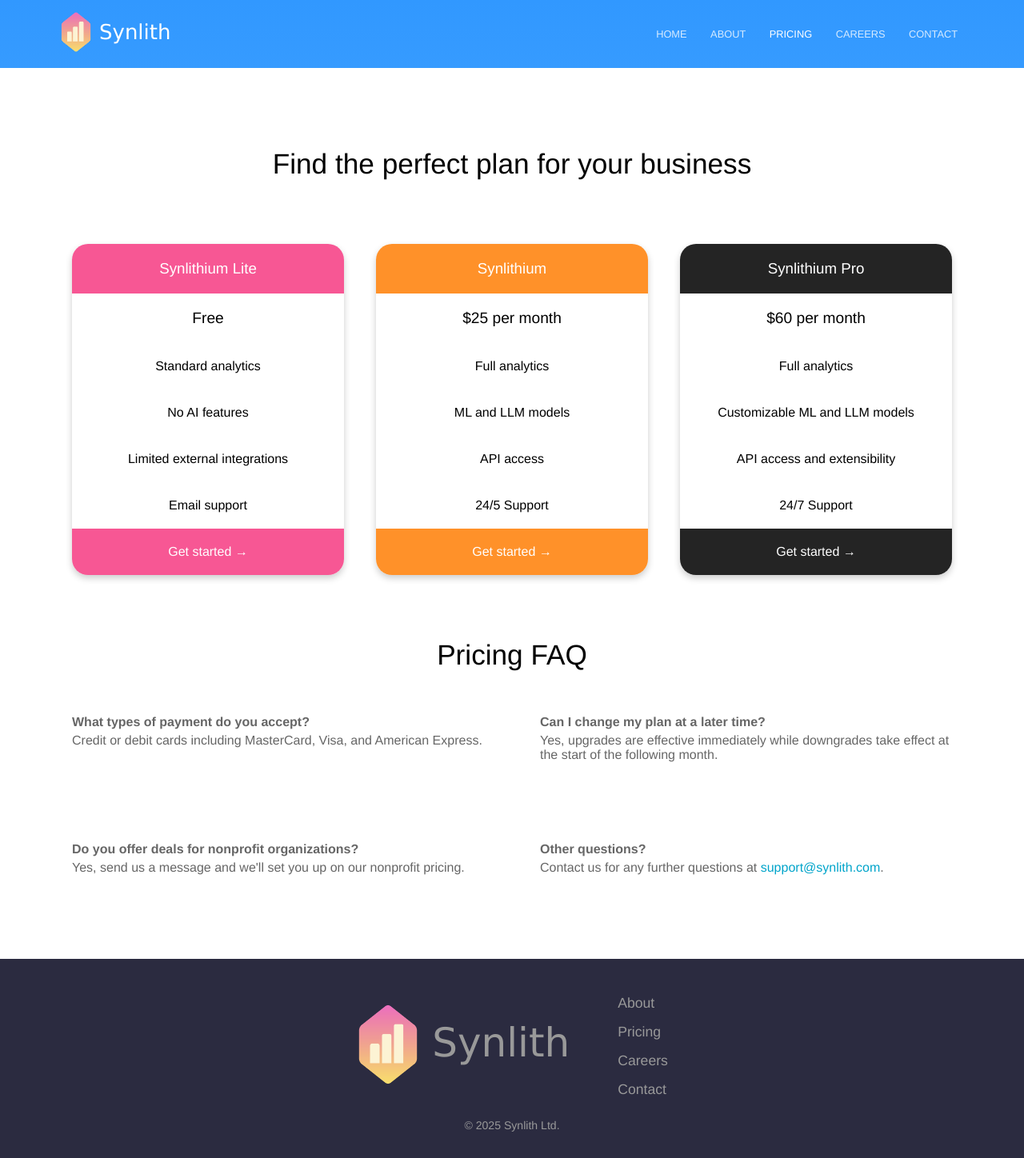
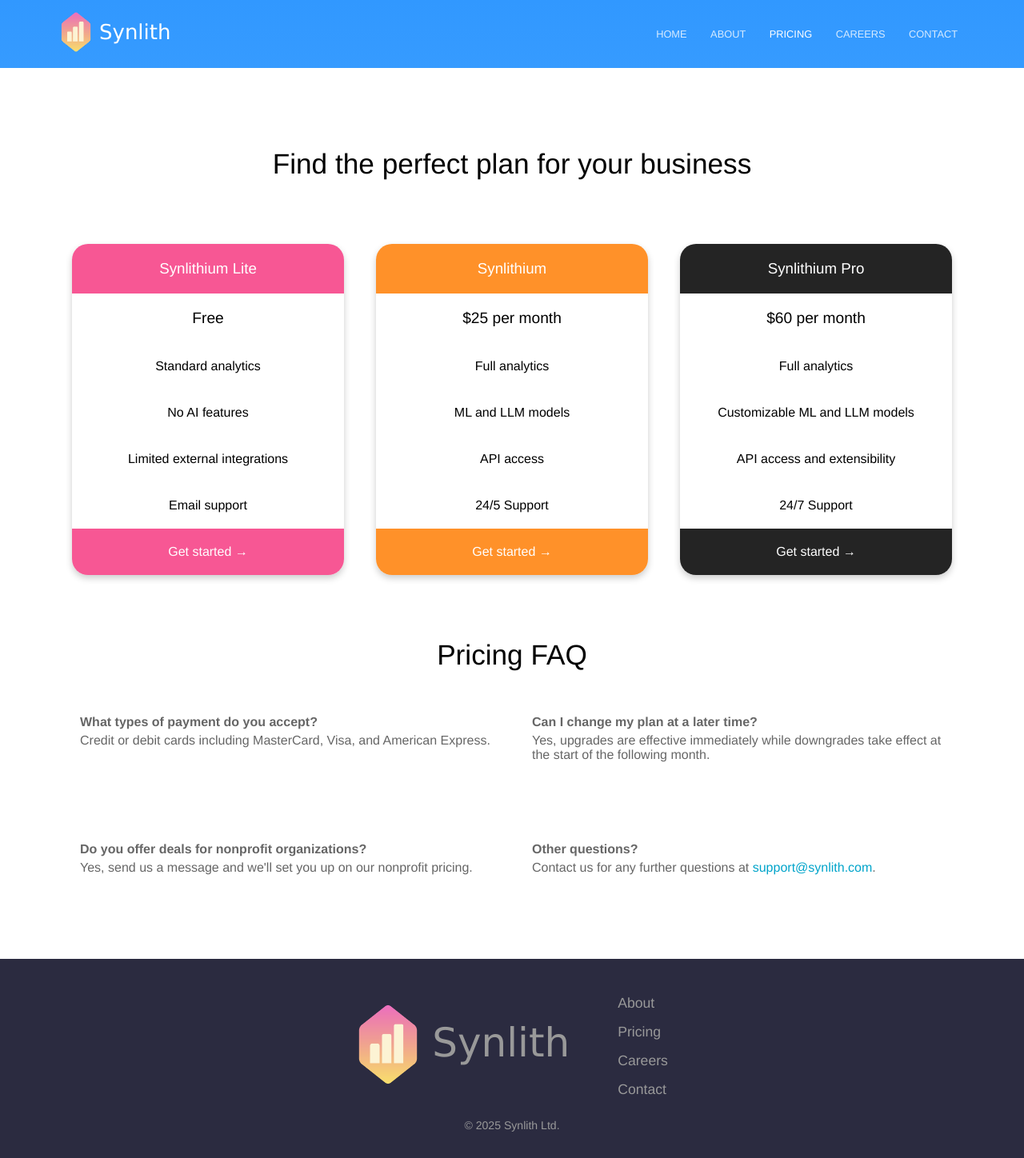
Before and after one commit to derpyjim/PRSyn, a Jekyll site: the page built from pricing.html, in a window 1280 px wide. Shown: the whole page at 80% size. Built offline with Jekyll 4.4.1, drawn with Linux system fonts in a browser that asks for light colours.

Commit message:
Update pricing.scss

```diff
--- a/_sass/pricing.scss
+++ b/_sass/pricing.scss
@@ -50,7 +50,7 @@
 	display: grid;
     	grid-template-columns: 1fr 1fr;
     	gap: 50px;
-    	margin: 0 0px 0 20px;
+    	margin: 0 30px 0 30px;
 	color: #666;
 	div {
 		break-inside: avoid;
```
